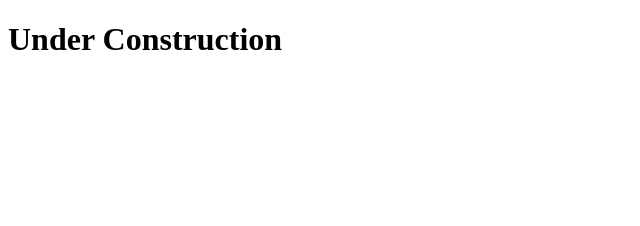
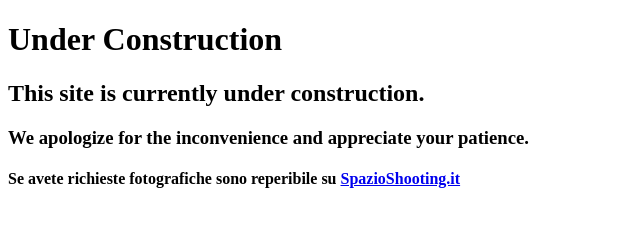
Before and after one commit to fabio2js/portraits, a plain HTML site: page index.html in a window 1280 px wide. Shown: the whole page, without its empty margins (0-640 px from the left). Drawn offline with Linux system fonts and the light colour scheme.

Commit message:
spazioshooting.it

```diff
--- a/index.html
+++ b/index.html
@@ -3,9 +3,11 @@
 <head>
   <meta charset="utf-8">
   <meta name="viewport" content="width=device-width, initial-scale=1">
-  <title>Under Construction</title>
-</head>
+  <title>Fabio Maranon</title></head>
 <body>
   <h1>Under Construction</h1>
+  <h2>This site is currently under construction.</h2>
+  <h3>We apologize for the inconvenience and appreciate your patience.</h3>
+  <h4>Se avete richieste fotografiche sono reperibile su <a href="https://spazioshooting.it">SpazioShooting.it</a></h4>
 </body>
 </html>
```
